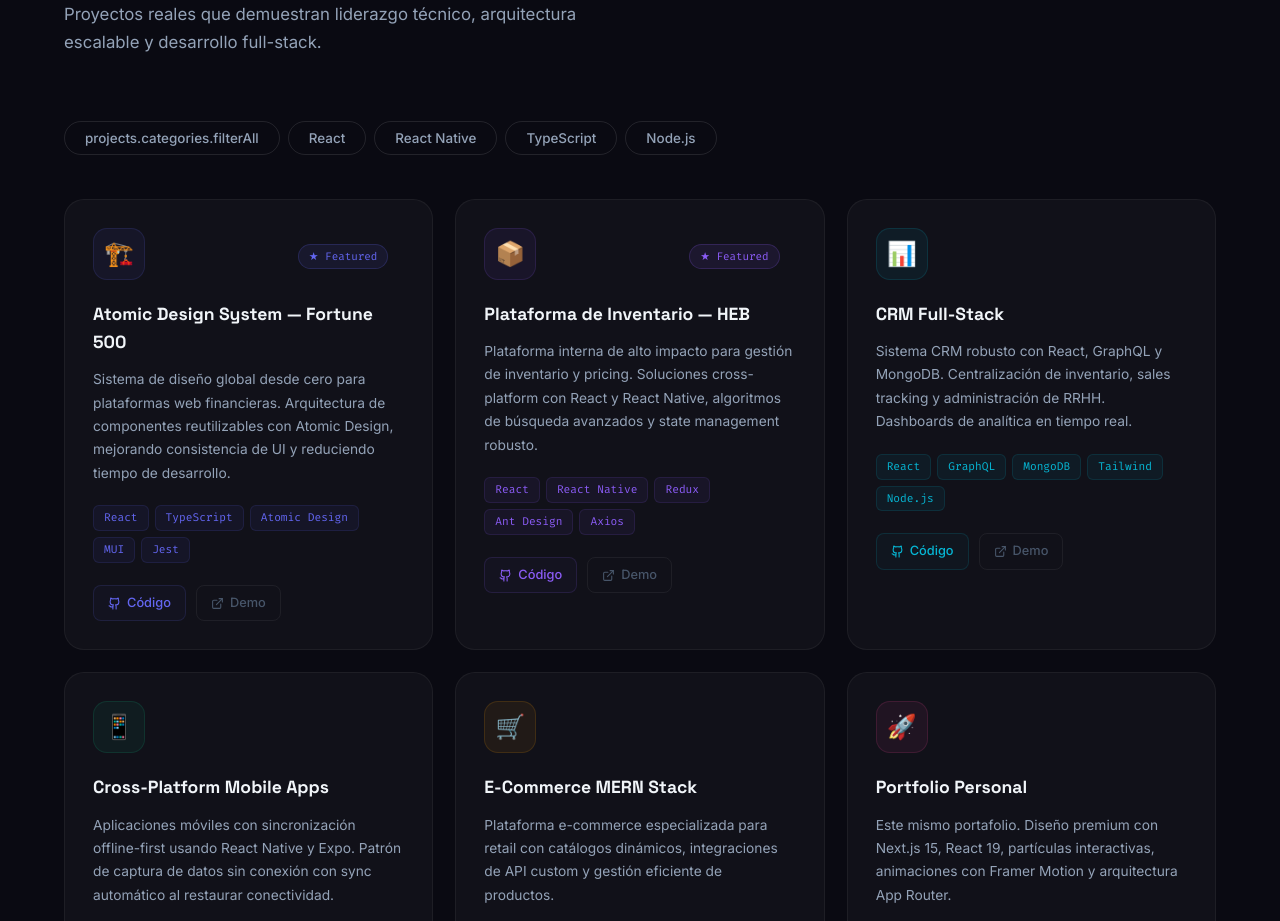
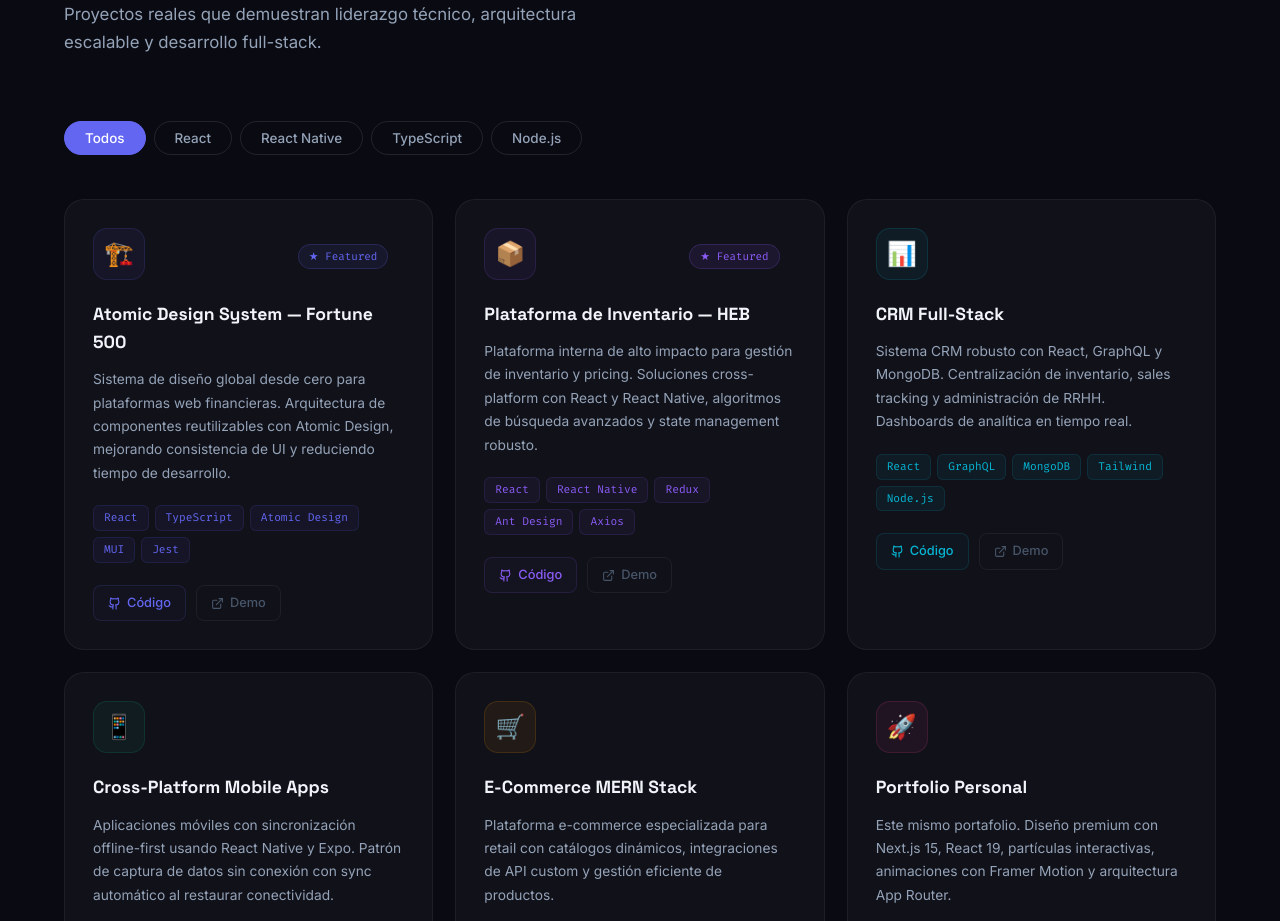
Before and after one commit to AxelHuxleyy/mi-portafolio, a Next.js app: page / in a window 1280 px wide. Shown: the part 3380-4301 px from the top of the page. Built offline with nearby package versions, Linux system fonts and the light colour scheme.

Commit message:
fix text issues

```diff
--- a/components/Projects.js
+++ b/components/Projects.js
@@ -393,14 +393,14 @@ export default function Projects() {
     },
   ];
   const categories = [
-    t('projects.categories.filterAll'),
+    t('projects.filterAll'),
     'React',
     'React Native',
     'TypeScript',
     'Node.js',
   ];
   const filtered =
-    filter === 'Todos'
+    filter === t('projects.filterAll')
       ? PROJECTS
       : PROJECTS.filter((p) => p.tags.some((t) => t.includes(filter)));
 
```
